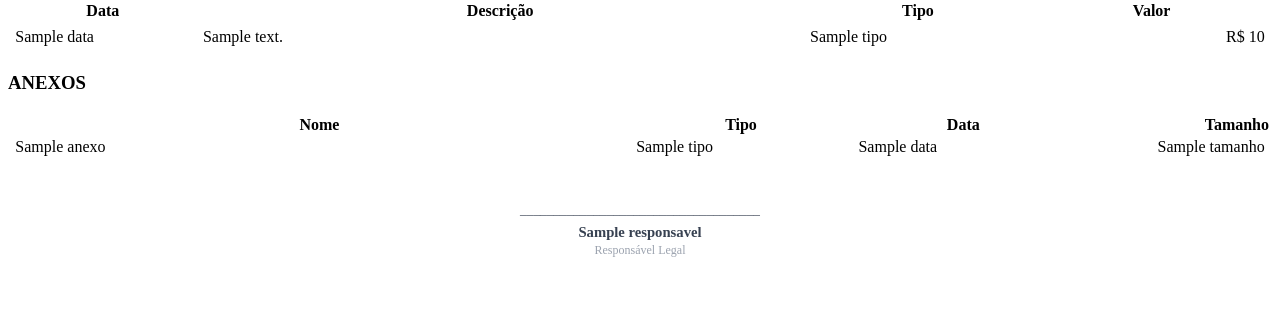
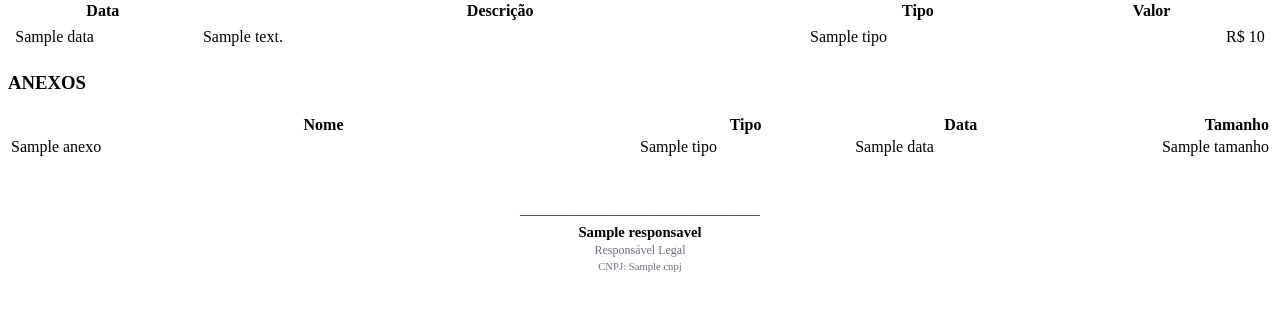
Before and after one commit to cassioreistech/Controle_de_Obras, a Python web app: template src/controle_obras/templates/relatorio_obra.html in a window 1280 px wide. Shown: the part 484-800 px from the top of the page. Run offline with Jinja, Linux system fonts and the light colour scheme; the template is opened without the code that fills it: most values are stand-ins (such as "Sample title", 1, 10 or a date in 2020).

Commit message:
fix: adicionar CNPJ na assinatura e corrigir tabela anexos com fonte 9pt

```diff
--- a/src/controle_obras/templates/relatorio_obra.html
+++ b/src/controle_obras/templates/relatorio_obra.html
@@ -105,22 +105,22 @@
     {% if anexos %}
     <section class="secao">
         <h3>ANEXOS</h3>
-        <table width="100%" repeat="1" style="-pdf-keep-in-frame-mode: shrink;">
+        <table class="tabela-anexos" width="100%" repeat="1">
             <thead>
                 <tr>
-                    <th width="230pt">Nome</th>
-                    <th width="75pt">Tipo</th>
-                    <th width="75pt">Data</th>
-                    <th width="65pt" style="text-align: right;">Tamanho</th>
+                    <th width="50%">Nome</th>
+                    <th width="17%">Tipo</th>
+                    <th width="17%">Data</th>
+                    <th width="16%" style="text-align: right;">Tamanho</th>
                 </tr>
             </thead>
             <tbody>
                 {% for anexo in anexos %}
                 <tr>
-                    <td width="230pt" style="vertical-align: middle; padding-left: 4pt; padding-right: 4pt;">{{ anexo.nome }}</td>
-                    <td width="75pt" style="vertical-align: middle; padding-left: 4pt; padding-right: 4pt;">{{ anexo.tipo }}</td>
-                    <td width="75pt" style="vertical-align: middle; padding-left: 4pt; padding-right: 4pt;">{{ anexo.data }}</td>
-                    <td width="65pt" style="vertical-align: middle; text-align: right; padding-left: 4pt; padding-right: 4pt;">{{ anexo.tamanho }}</td>
+                    <td width="50%" class="nome">{{ anexo.nome }}</td>
+                    <td width="17%">{{ anexo.tipo }}</td>
+                    <td width="17%">{{ anexo.data }}</td>
+                    <td width="16%" style="text-align: right;">{{ anexo.tamanho }}</td>
                 </tr>
                 {% endfor %}
             </tbody>
@@ -133,9 +133,12 @@
         <table width="100%" style="border: none;">
             <tr>
                 <td style="border: none; text-align: center;">
-                    <p style="font-size: 10pt; color: #374151; margin-bottom: 4pt;">____________________________________</p>
-                    <p style="font-size: 11pt; font-weight: 700; color: #374151; margin: 0;">{{ responsavel }}</p>
-                    <p style="font-size: 9pt; color: #9CA3AF; margin: 2pt 0 0 0;">Responsável Legal</p>
+                    <p style="font-size: 10pt; color: #000000; margin-bottom: 4pt;">____________________________________</p>
+                    <p style="font-size: 11pt; font-weight: 700; color: #000000; margin: 0;">{{ responsavel }}</p>
+                    <p style="font-size: 9pt; color: #6B7280; margin: 2pt 0 0 0;">Responsável Legal</p>
+                    {% if cnpj %}
+                    <p style="font-size: 8pt; color: #6B7280; margin: 2pt 0 0 0;">CNPJ: {{ cnpj }}</p>
+                    {% endif %}
                 </td>
             </tr>
         </table>
```
Also changed, not shown: src/controle_obras/application/services.py (+13 -0 lines), src/controle_obras/static/css/relatorio.css (+17 -1 lines).
